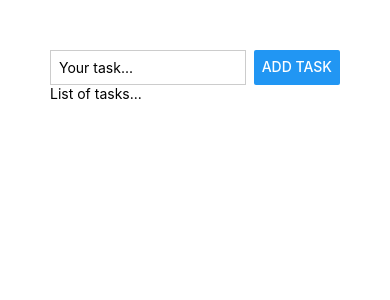
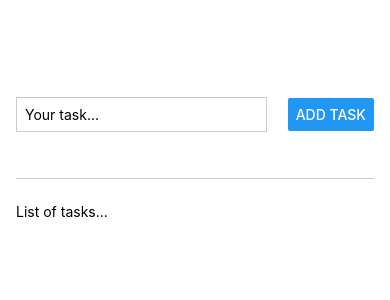
Before and after one commit to elvan/task-list-app-react-native, a React Native app: screen / in a window 390 px wide. Shown: the top 300 px of the page. Built offline with nearby package versions, Linux system fonts and the light colour scheme.

Commit message:
improving the layout

```diff
--- a/App.js
+++ b/App.js
@@ -5,10 +5,10 @@
   return (
     <View style={styles.appContainer}>
       <View style={styles.inputContainer}>
-        <TextInput placeholder="Your task..." style={styles.textInput} />
+        <TextInput style={styles.textInput} placeholder="Your task..." />
         <Button title="Add Task" />
       </View>
-      <View>
+      <View style={styles.tasksContainer}>
         <Text>List of tasks...</Text>
       </View>
     </View>
@@ -17,17 +17,27 @@
 
 const styles = StyleSheet.create({
   appContainer: {
-    padding: 50,
+    flex: 1,
+    paddingTop: 50,
+    paddingHorizontal: 16,
   },
   inputContainer: {
+    flex: 1,
     flexDirection: 'row',
     justifyContent: 'space-between',
+    alignItems: 'center',
+    marginBottom: 24,
+    borderBottomWidth: 1,
+    borderBottomColor: '#cccccc',
   },
   textInput: {
     borderWidth: 1,
     borderColor: '#cccccc',
-    width: '80%',
+    width: '70%',
     marginRight: 8,
     padding: 8,
   },
+  tasksContainer: {
+    flex: 5,
+  },
 });
```
